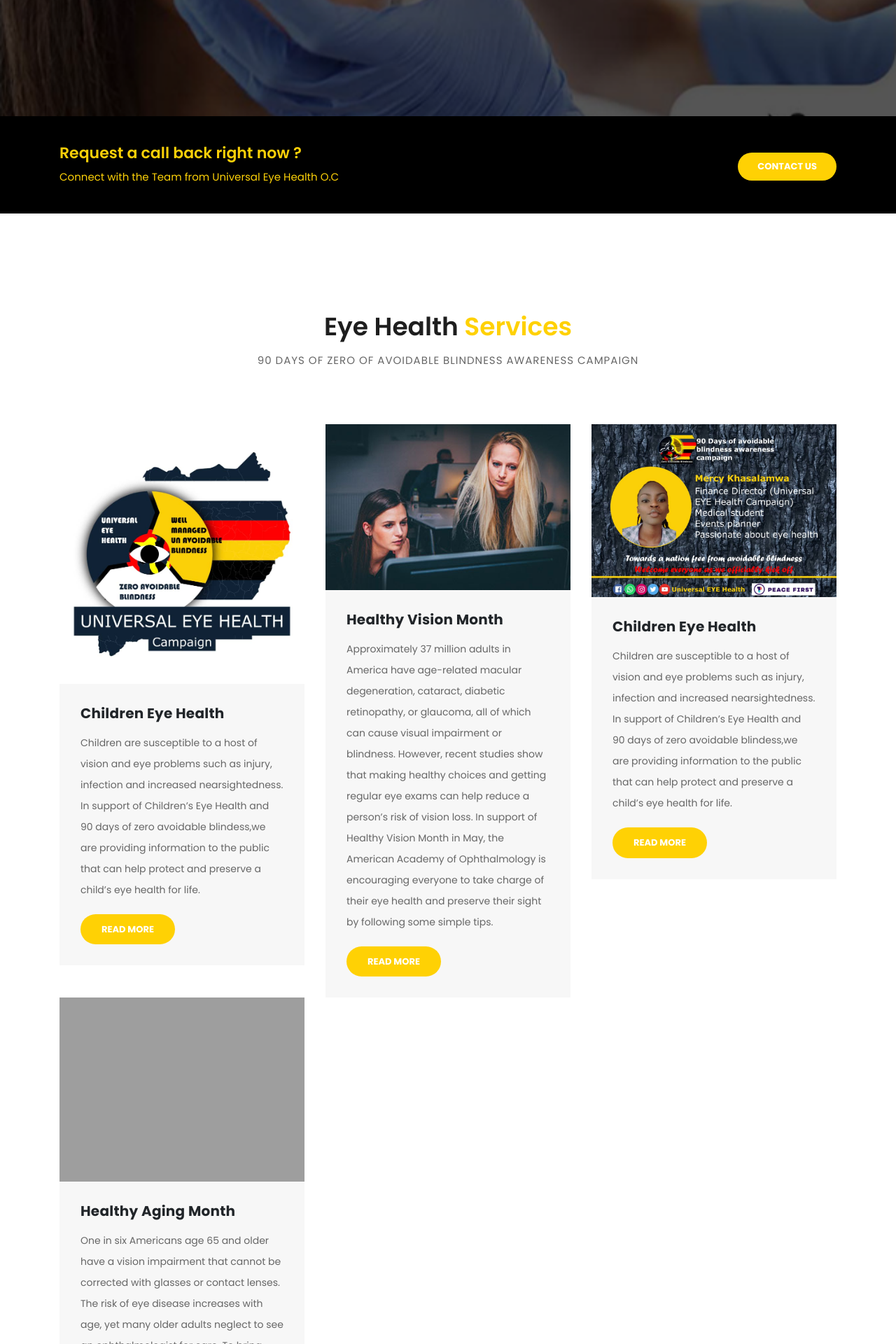
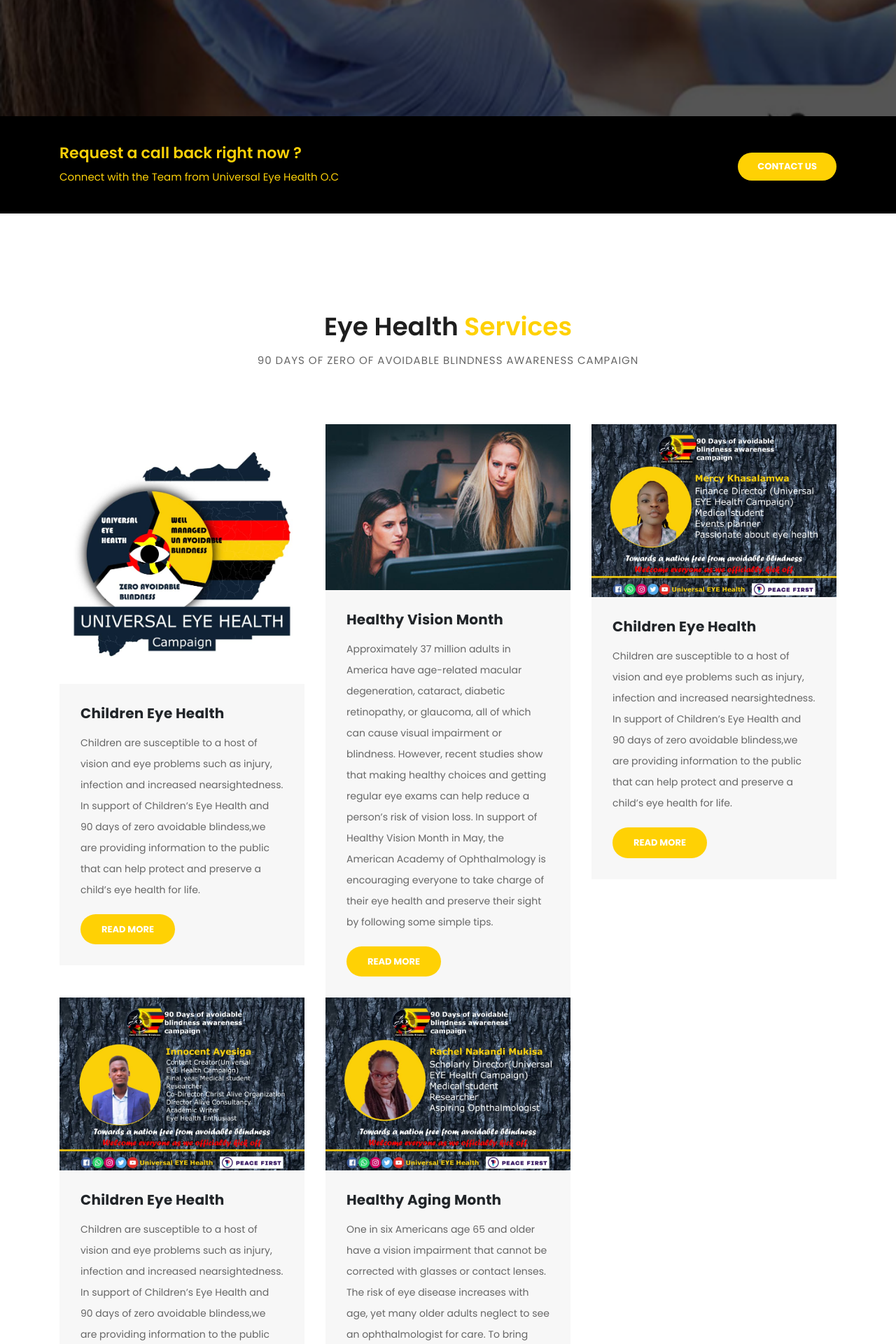
Before and after one commit to kuyesu/universal-eye, a Django app: page / in a window 1280 px wide. Shown: the part 640-2560 px from the top of the page at 70% size. Run offline with Django 3.2, Linux system fonts and the light colour scheme; some libraries are stand-ins or nearby versions; grey boxes are pictures that could not be loaded.

Commit message:
adding mabarara

```diff
--- a/website/templates/index.html
+++ b/website/templates/index.html
@@ -101,7 +101,7 @@
           <div class="item item-1">
             <div class="img-fill">
                 <div class="text-content">
-                  <h6>Everyday Health</h6>
+                  <h6>Mbarara University</h6>
                   <h4>SIMPLE AND EFFECTIVE EYE HEALTH<br> TIPS FOR YOUNG ADULTS</h4>
                   <p>To avoid digital eye strain, you need to give your eyes frequent breaks. You can do this by following the 20-20-20 rule: after 20 minutes of screen time, look at an object 20 feet away for 20 seconds to give your eyes a break.</p>
                   <a href="#" class="filled-button">contact us</a>
@@ -192,7 +192,17 @@
           </div>
           <div class="col-md-4">
             <div class="service-item">
-              <img src="{% static 'assets/images/pic.jpg'%}" alt="">
+              <img src="{% static 'assets/images/picin.jpeg'%}" alt="">
+              <div class="down-content">
+                <h4>Children Eye Health</h4>
+                <p>Children are susceptible to a host of vision and eye problems such as injury, infection and increased nearsightedness. In support of Children’s Eye Health and 90 days of zero avoidable blindess,we are providing information to the public that can help protect and preserve a child’s eye health for life.</p>
+                <a href="" class="filled-button">Read More</a>
+              </div>
+            </div>
+          </div>
+          <div class="col-md-4">
+            <div class="service-item">
+              <img src="{% static 'assets/images/pic.jpeg'%}" alt="">
               <div class="down-content">
                 <h4>Healthy Aging Month</h4>
                 <p>One in six Americans age 65 and older have a vision impairment that cannot be corrected with glasses or contact lenses. The risk of eye disease increases with age, yet many older adults neglect to see an ophthalmologist for care. To bring attention to taking care of our eyes as we age, the American Academy of Ophthalmology celebrates Healthy Aging Month to raise awareness of the signs and symptoms of vision loss - and steps to help seniors take care of their sight.</p>
```
